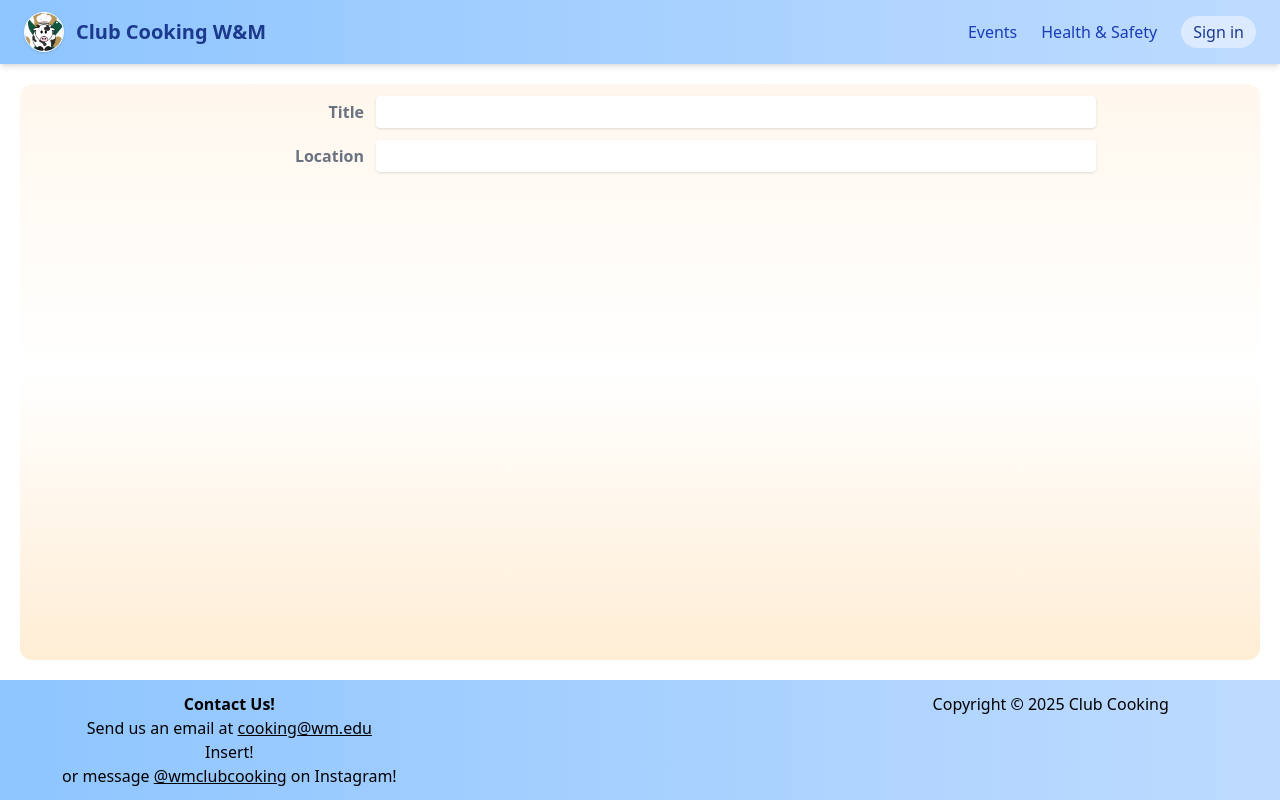
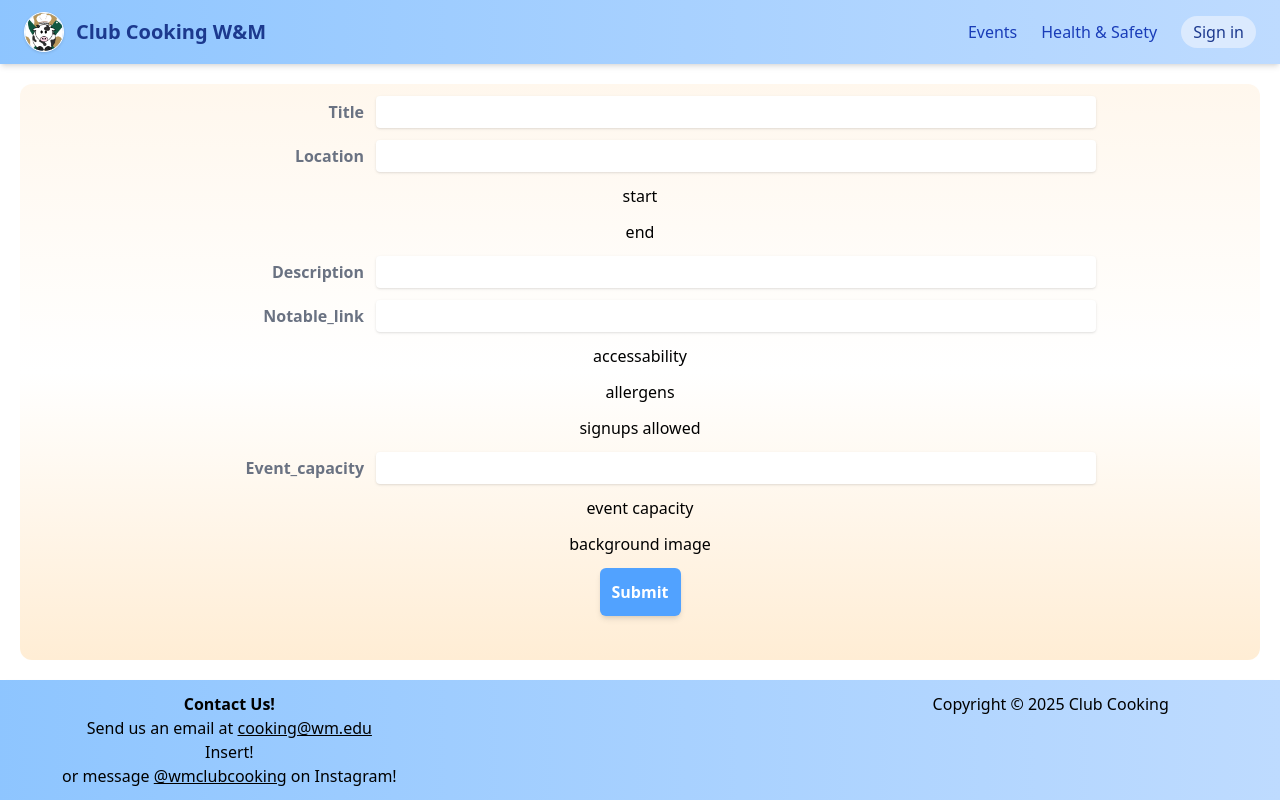
Before and after one commit to MichaelSwetnam/wmcooking, a React (Vite) app: page /events/1/edit in a window 1280 px wide. Built offline with nearby package versions, Linux system fonts and the light colour scheme.

Commit message:
Add text, number input components

```diff
--- a/src/routes/EditEvent.tsx
+++ b/src/routes/EditEvent.tsx
@@ -1,14 +1,50 @@
 import { useForm } from "@tanstack/react-form"
-import type { AnyFieldApi } from "@tanstack/react-form";
+import type { AnyFieldApi, AnyFormApi } from "@tanstack/react-form";
 
 type ValidatorProp = { value: string };
 type ValidatorFn = (_: ValidatorProp) => string | undefined;
 
 const onChangeComp = (fn: ValidatorFn) => ({ onChange: (prop: ValidatorProp) => fn(prop) });
 const Validators = {
+     // Generic
      required: () => onChangeComp(({value}) => !value ? 'This field is required.' : undefined ),
+
+     // String
      lengthGreaterEqual: (x: number) => onChangeComp(({value}) => value && (value.length <= x ? `This field must contain ${x} or more characters.` : undefined ) ),
-     lengthGreater: (x: number) => Validators.lengthGreaterEqual(x+1),
+     isHyperlink: () => onChangeComp(({ value }) => {
+	  if (!value) return undefined;
+	  try {
+	       // This is not the best method ever but it will work for now!
+	       new URL(value)
+	       return undefined; // Was a valid link
+	  } catch (e) {
+	       if (e instanceof TypeError) return 'This field must be a valid URL.'
+	       throw e;
+	  }
+
+     }),
+
+     // lengthGreater: (x: number) => Validators.lengthGreaterEqual(x+1),
+
+     // Numeric
+     // Text input does not return a value unless it is a valid number apparently.
+     // isNumber: () => onChangeComp(({value}) => value && (isNaN(parseInt(value)) ? 'This field must be a number.' : undefined )),
+     isInt: () => onChangeComp(({ value }) => {
+	  if (!value) undefined;
+	  const num = parseFloat(value);
+	  if (isNaN(num)) return 'This field must contain a valid number.';
+	  if (Math.ceil(num) !== num) return 'This field must contain a whole number (no decimal component)';
+	  return undefined;
+     }),
+     isGreaterThan: (x: number) => onChangeComp(({ value }) => {
+	  if (!value) return undefined;
+	  const num = parseFloat(value);
+	  if (isNaN(num)) return 'This field must contain a valid number.';
+	  if (num <= x) return `This field must contain a number greater than ${x}`;
+	  return undefined;
+     }),
+     isPositive: () => Validators.isGreaterThan(0),
+
 
      // For now, only onChange is supported.
      compose(fns: { onChange: ValidatorFn }[]) {
@@ -44,6 +80,7 @@ function InputWrapper({ field, children }: { field: AnyFieldApi, children: React
 function TextInput({ field }: { field: AnyFieldApi }) {
      return <InputWrapper field={field}>
 	  <input
+	       type="text"
 	       className="bg-white p-1 rounded-sm shadow-sm w-full text-center"
 	       id={field.name}
 	       name={field.name}
@@ -54,8 +91,33 @@ function TextInput({ field }: { field: AnyFieldApi }) {
      </InputWrapper>
 }
 
+function NumberInput({ field }: { field: AnyFieldApi }) {
+     return <InputWrapper field={field}>
+	  <input
+	       type="number"
+	       step="any"
+	       className="bg-white p-1 rounded-sm shadow-sm w-full text-center"
+	       id={field.name}
+	       name={field.name}
+	       value={field.state.value}
+	       onBlur={field.handleBlur}
+	       onChange={e => field.handleChange(e.target.value)}
+	  />
+     </InputWrapper>
+}
+
+function SubmitButton({ form, text}: { form: AnyFormApi, text: string }) {
+     return <button
+	  className="font-bold text-white bg-blue-400 p-3 rounded-md shadow-md"
+	  type="submit"
+	  onClick={() => { form.handleSubmit({ submitACtion: 'backToMenu' })}}
+     >{text}</button>
+}
+
 const Components = {
-     TextInput: (field: AnyFieldApi) => <TextInput field={field} />
+     Text: (field: AnyFieldApi) => <TextInput field={field} />,
+     Number: (field: AnyFieldApi) => <NumberInput field={field} />,
+     Submit: SubmitButton
 }
 
 export default function EditEvent() {
@@ -64,7 +126,7 @@ export default function EditEvent() {
 	       title: '',
 	       location: '',
 	  },
-	  onSubmit: async ({ value }) => alert(JSON.stringify(value))
+	  onSubmit: ({ value }) => console.log(value)
      });
 
      return <form
@@ -78,12 +140,27 @@ export default function EditEvent() {
 	  <form.Field
 	       name="title"
 	       validators={Validators.required()}
-	       children = {Components.TextInput}
+	       children = {Components.Text}
 	  />
 	  <form.Field
 	       name="location"
 	       validators={Validators.compose([Validators.required(), Validators.lengthGreaterEqual(3)])}
-	       children = {Components.TextInput}
+	       children = {Components.Text}
 	  />
+	  <p>start</p>
+	  <p>end</p>
+	  <form.Field name="description" children={Components.Text} />
+	  <form.Field name="notable_link" children={Components.Text} validators={Validators.isHyperlink()} />
+	  <p>accessability</p>
+	  <p>allergens</p>
+	  <p>signups allowed</p>
+	  <form.Field
+	       name="event_capacity"
+	       validators={Validators.compose([Validators.isInt(), Validators.isPositive()])}
+	       children={Components.Number}
+	  />
+	  <p>event capacity</p>
+	  <p>background image</p>
+	  {<Components.Submit form={form} text="Submit" />}
      </form>
 }
```
